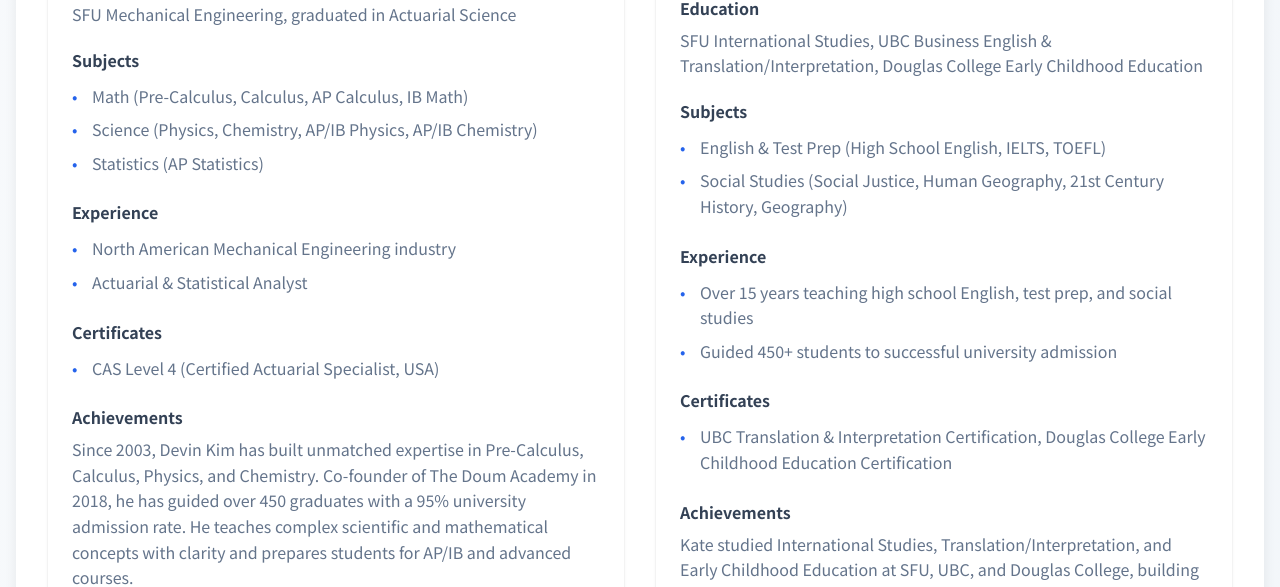
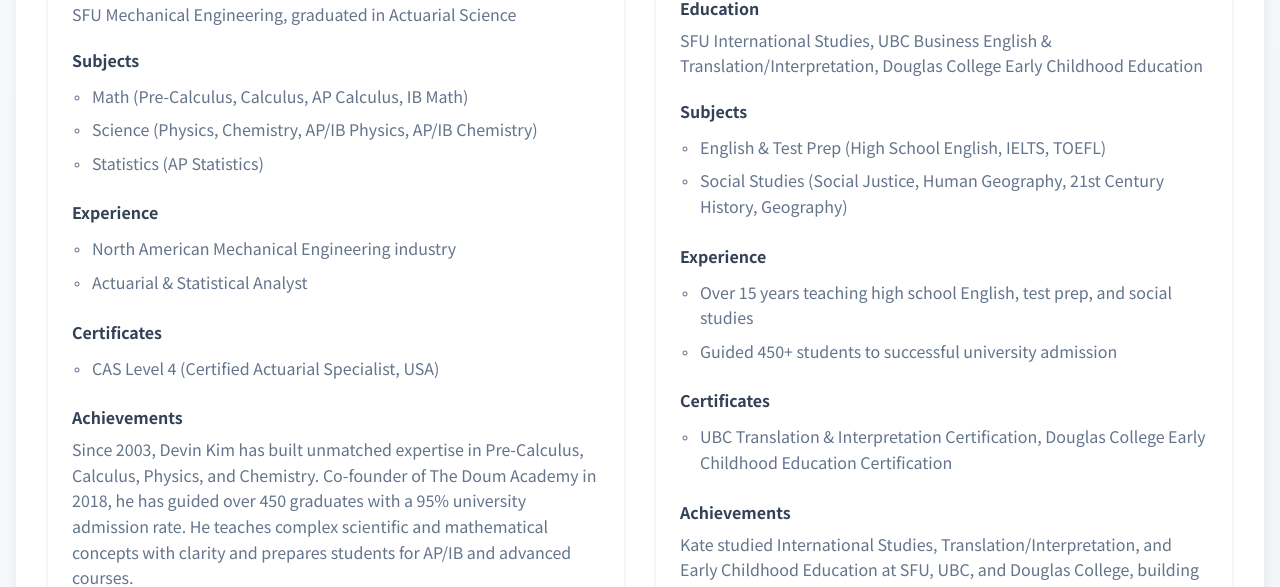
Before and after one commit to junuiui/the-doum-academy-website, a Next.js app: page /about-us in a window 1280 px wide. Shown: the part 1873-2460 px from the top of the page. Built offline with nearby package versions, Linux system fonts and the light colour scheme.

Commit message:
li heading changed to circle

```diff
--- a/src/components/Service.module.css
+++ b/src/components/Service.module.css
@@ -46,4 +46,5 @@
 .bodyList li {
     margin-bottom: 8px;
     line-height: 1.5;
+    list-style-type:circle;
 }
--- a/src/components/Teachers.module.css
+++ b/src/components/Teachers.module.css
@@ -141,10 +141,9 @@
 }
 
 .subSection li::before {
-    content: "•";
+    content: "∘";
     position: absolute;
     left: 0;
-    color: #2563eb;
 }
 
 /* Instructors Grid */
```
